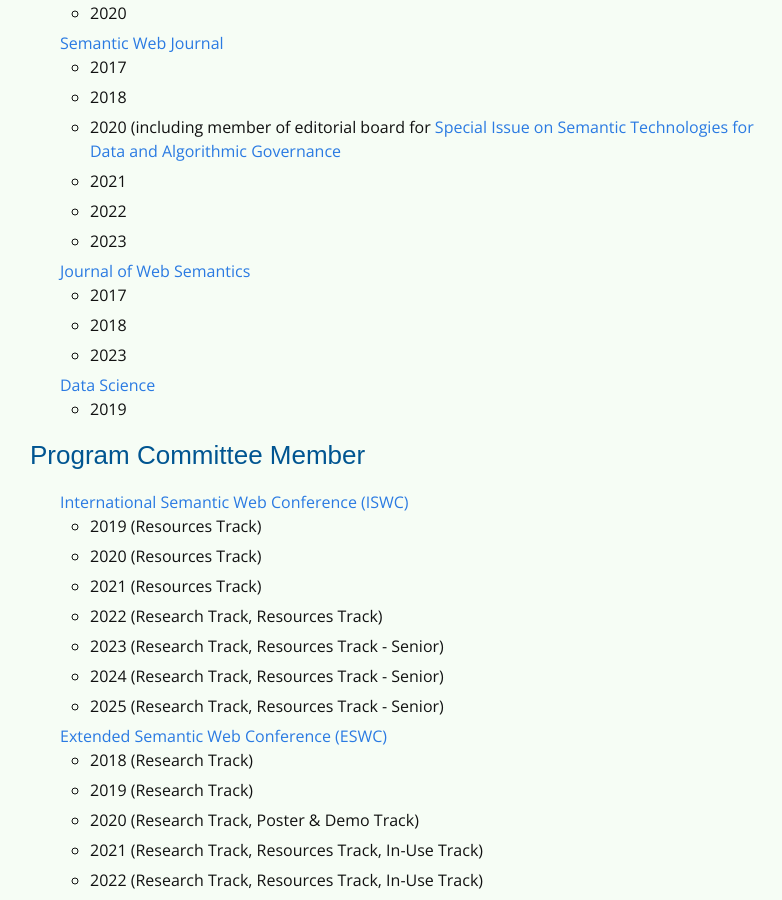
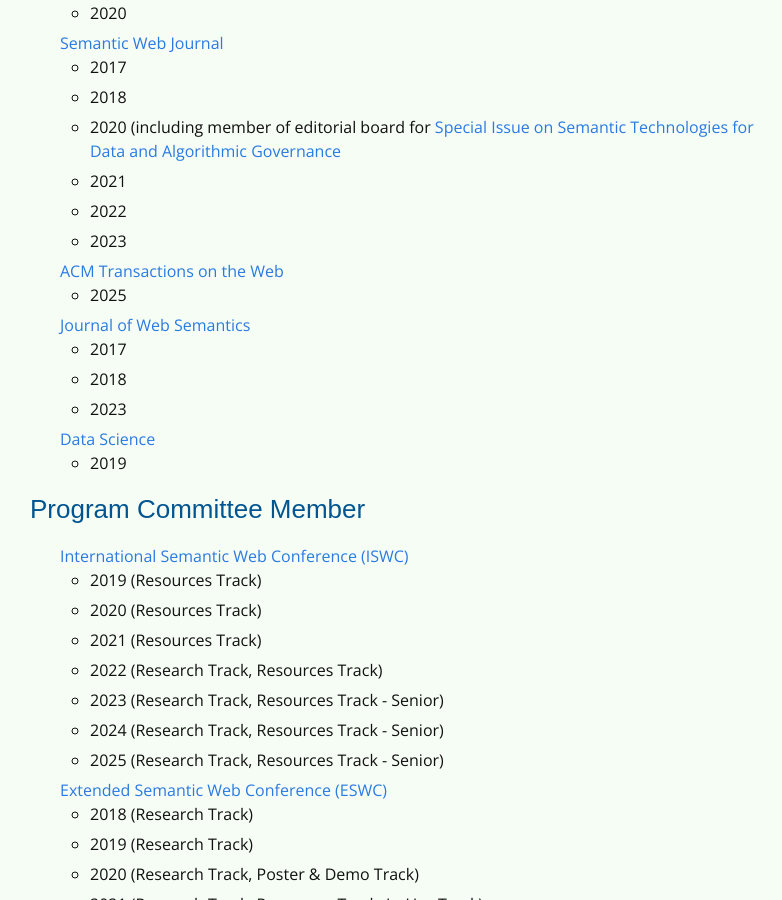
Before and after one commit to rubensworks/rubensworks.net, a Jekyll site: the page built from cv.md, in a window 1280 px wide and 900 px high, scrolled down 5835 px. Shown: the whole window, without its empty margins (240-1022 px from the left). Built offline with Jekyll 4.4.1, drawn with Linux system fonts in a browser that asks for light colours; some web fonts are replaced.

Commit message:
Add ACM TWEB to cv.md

```diff
--- a/cv.md
+++ b/cv.md
@@ -427,6 +427,8 @@
     * 2021
     * 2022
     * 2023
+* [ACM Transactions on the Web](https://dl.acm.org/journal/tweb/)
+    * 2025
 * [Journal of Web Semantics](https://www.journals.elsevier.com/journal-of-web-semantics)
     * 2017
     * 2018
```
